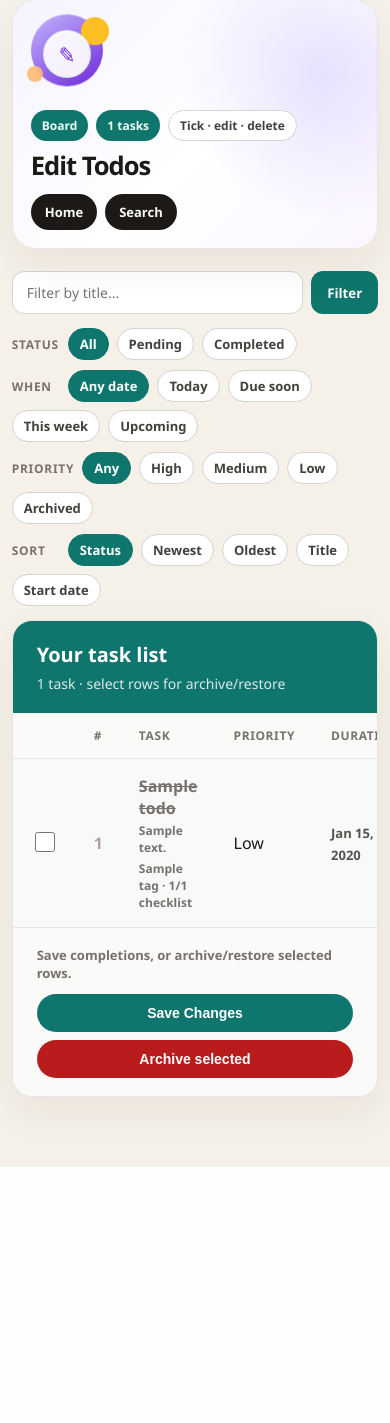
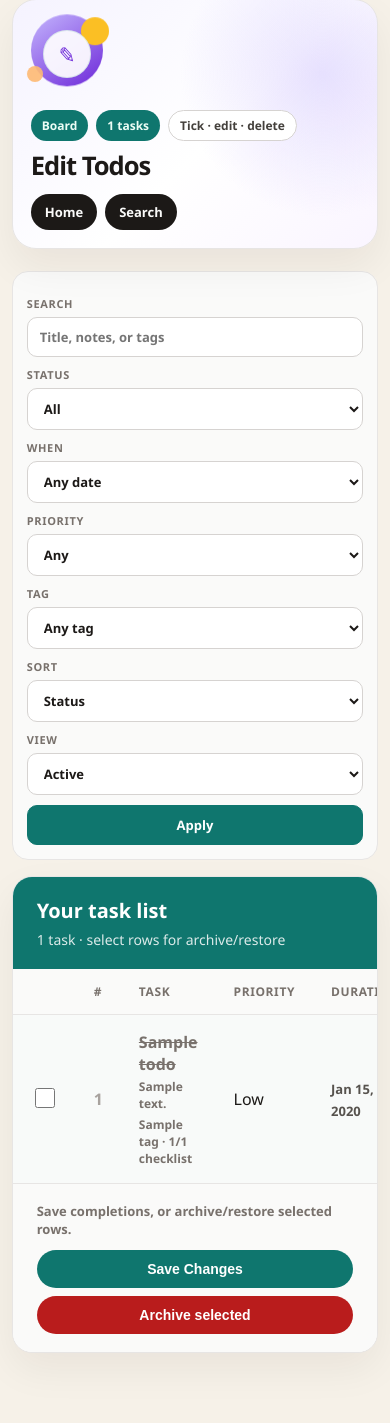
Before and after one commit to iqbalzamri07/djangotutorial, a Django app: page /edit-todos/ in a window 390 px wide. Shown: the part 228-1651 px from the top of the page. Before the commit the page ends 1395 px from the top, so only its background shows below. Run offline with Django 5.2, Linux system fonts and the light colour scheme; a user stored in the database is signed in; tables that the repository leaves empty hold one stand-in row (values such as "Sample post").

Commit message:
Refactors filter section in edit-todos template for improved usability and styling
Redesigns the filter interface by introducing a new filter bar and fields layout, enhancing the user experience when managing todos. Updates CSS styles for better responsiveness and visual consistency, including adjustments to input fields and buttons. Removes the previous search form and replaces it with a more streamlined filter system, ensuring a cleaner and more intuitive interface for users.

```diff
--- a/todos/templates/todos/edit-todos.html
+++ b/todos/templates/todos/edit-todos.html
@@ -97,6 +97,7 @@
             border-radius: 20px;
             overflow: hidden;
             box-shadow: 0 16px 40px rgba(28, 25, 23, 0.06);
+            scroll-margin-top: 80px;
         }
 
         .panel-head {
@@ -117,82 +118,129 @@
         }
 
         .list-search {
-            display: flex;
-            gap: 8px;
-            margin-bottom: 14px;
-        }
-
-        .list-search input {
-            flex: 1;
-            padding: 11px 14px;
-            border: 1px solid #d6d3d1;
-            border-radius: 12px;
-            background: #fff;
-            font-family: inherit;
-            font-size: 14px;
-        }
-
-        .list-search input:focus {
-            outline: none;
-            border-color: #0f766e;
-            box-shadow: 0 0 0 3px rgba(15, 118, 110, 0.15);
-        }
-
-        .list-search button {
-            padding: 11px 16px;
-            background: #0f766e;
-            color: #fff;
-            border: none;
-            border-radius: 12px;
-            font-family: inherit;
-            font-weight: 800;
-            cursor: pointer;
+            display: none;
         }
 
         .filters {
-            display: grid;
-            gap: 10px;
-            margin-bottom: 14px;
+            margin-bottom: 16px;
         }
 
-        .filter-row {
-            display: flex;
-            flex-wrap: wrap;
-            align-items: center;
-            gap: 8px;
+        .filter-bar {
+            display: grid;
+            grid-template-columns: minmax(0, 1.4fr) auto;
+            gap: 12px;
+            align-items: end;
+            padding: 14px;
+            border: 1px solid #e7e5e4;
+            border-radius: 16px;
+            background: #fafaf9;
         }
 
-        .filter-label {
-            min-width: 48px;
-            font-size: 12px;
+        .filter-fields {
+            display: grid;
+            grid-template-columns: minmax(140px, 1.5fr) repeat(6, minmax(92px, 0.85fr));
+            gap: 10px;
+            align-items: end;
+        }
+
+        .filter-field label {
+            display: block;
+            margin-bottom: 6px;
+            font-size: 11px;
             font-weight: 800;
             letter-spacing: 0.06em;
             text-transform: uppercase;
             color: #78716c;
         }
 
-        .chip {
+        .filter-field input,
+        .filter-field select {
+            width: 100%;
+            padding: 10px 12px;
+            border: 1px solid #d6d3d1;
+            border-radius: 10px;
+            background: #fff;
+            font-family: inherit;
+            font-size: 13px;
+            font-weight: 600;
+            color: #1c1917;
+        }
+
+        .filter-field input:focus,
+        .filter-field select:focus {
+            outline: none;
+            border-color: #0f766e;
+            box-shadow: 0 0 0 3px rgba(15, 118, 110, 0.12);
+        }
+
+        .filter-actions {
+            display: flex;
+            gap: 8px;
+            align-items: center;
+            justify-content: flex-end;
+        }
+
+        .filter-actions button,
+        .filter-actions a {
             display: inline-flex;
-            padding: 6px 11px;
-            border-radius: 999px;
-            text-decoration: none;
+            align-items: center;
+            justify-content: center;
+            min-height: 40px;
+            padding: 0 16px;
+            border-radius: 10px;
+            font-family: inherit;
             font-size: 13px;
             font-weight: 800;
-            background: #fff;
-            color: #44403c;
-            border: 1px solid #d6d3d1;
+            text-decoration: none;
+            cursor: pointer;
+            border: 1px solid transparent;
         }
 
-        .chip.active {
+        .filter-actions button {
             background: #0f766e;
             color: #fff;
             border-color: #0f766e;
         }
 
-        .chip.clear {
+        .filter-actions a {
+            background: #fff;
+            color: #78716c;
+            border-color: #d6d3d1;
+        }
+
+        .filter-actions a:hover {
+            color: #b91c1c;
+            border-color: #fecaca;
+            background: #fef2f2;
+        }
+
+        .active-filters {
+            display: flex;
+            flex-wrap: wrap;
+            gap: 8px;
+            margin-top: 12px;
+            min-height: 0;
+        }
+
+        .active-filters:empty {
+            display: none;
+        }
+
+        .active-pill {
+            display: inline-flex;
+            align-items: center;
+            gap: 6px;
+            padding: 5px 10px;
+            border-radius: 999px;
+            background: #ecfdf5;
+            color: #0f766e;
+            font-size: 12px;
+            font-weight: 800;
+        }
+
+        .active-pill.archived {
             background: #fef2f2;
             color: #b91c1c;
-            border-color: #fecaca;
         }
 
         .table-scroll { overflow-x: auto; }
@@ -376,7 +424,26 @@
         .empty-icon { font-size: 40px; margin-bottom: 8px; }
         .empty-text { font-size: 15px; font-weight: 800; }
 
-        @media (max-width: 800px) {
+        @media (max-width: 860px) {
+            .filter-bar,
+            .filter-fields {
+                display: block;
+            }
+
+            .filter-field,
+            .filter-actions {
+                margin-top: 10px;
+            }
+
+            .filter-actions {
+                justify-content: stretch;
+            }
+
+            .filter-actions button,
+            .filter-actions a {
+                width: 100%;
+            }
+
             .panel-footer { flex-direction: column; align-items: stretch; }
             .save-button { justify-content: center; width: 100%; }
             .actions { flex-direction: column; align-items: stretch; }
@@ -392,57 +459,93 @@
         {% include "partials/page_banner.html" with banner="edit" banner_mark="✎" banner_chip_1="Board" banner_chip_2=count_label|add:" tasks" banner_chip_3="Tick · edit · delete" banner_title="Edit Todos" action1_url=home_url action1_label="Home" action2_url=search_url action2_label="Search" %}
     {% endwith %}
 
-    <form class="list-search" method="get" action="{% url 'edit_todos' %}">
-        <input type="hidden" name="status" value="{{ status }}">
-        <input type="hidden" name="when" value="{{ when }}">
-        <input type="hidden" name="sort" value="{{ sort }}">
-        <input type="search" name="q" value="{{ query }}" placeholder="Filter by title...">
-        <button type="submit">Filter</button>
+    <form class="filters" method="get" action="{% url 'edit_todos' %}#edit-board">
+        <div class="filter-bar">
+            <div class="filter-fields">
+                <div class="filter-field">
+                    <label for="edit-q">Search</label>
+                    <input id="edit-q" type="search" name="q" value="{{ query }}" placeholder="Title, notes, or tags">
+                </div>
+                <div class="filter-field">
+                    <label for="edit-status">Status</label>
+                    <select id="edit-status" name="status">
+                        <option value="all" {% if status == 'all' %}selected{% endif %}>All</option>
+                        <option value="pending" {% if status == 'pending' %}selected{% endif %}>Pending</option>
+                        <option value="completed" {% if status == 'completed' %}selected{% endif %}>Done</option>
+                    </select>
+                </div>
+                <div class="filter-field">
+                    <label for="edit-when">When</label>
+                    <select id="edit-when" name="when">
+                        <option value="all" {% if when == 'all' %}selected{% endif %}>Any date</option>
+                        <option value="today" {% if when == 'today' %}selected{% endif %}>Today</option>
+                        <option value="due_soon" {% if when == 'due_soon' %}selected{% endif %}>Due soon</option>
+                        <option value="week" {% if when == 'week' %}selected{% endif %}>This week</option>
+                        <option value="month" {% if when == 'month' %}selected{% endif %}>This month</option>
+                        <option value="upcoming" {% if when == 'upcoming' %}selected{% endif %}>Upcoming</option>
+                        <option value="undated" {% if when == 'undated' %}selected{% endif %}>No dates</option>
+                    </select>
+                </div>
+                <div class="filter-field">
+                    <label for="edit-priority">Priority</label>
+                    <select id="edit-priority" name="priority">
+                        <option value="all" {% if priority == 'all' %}selected{% endif %}>Any</option>
+                        <option value="high" {% if priority == 'high' %}selected{% endif %}>High</option>
+                        <option value="medium" {% if priority == 'medium' %}selected{% endif %}>Medium</option>
+                        <option value="low" {% if priority == 'low' %}selected{% endif %}>Low</option>
+                    </select>
+                </div>
+                <div class="filter-field">
+                    <label for="edit-tag">Tag</label>
+                    <select id="edit-tag" name="tag">
+                        <option value="">Any tag</option>
+                        {% for item in all_tags %}
+                            <option value="{{ item.slug }}" {% if tag == item.slug %}selected{% endif %}>{{ item.name }}</option>
+                        {% endfor %}
+                    </select>
+                </div>
+                <div class="filter-field">
+                    <label for="edit-sort">Sort</label>
+                    <select id="edit-sort" name="sort">
+                        <option value="status" {% if sort == 'status' %}selected{% endif %}>Status</option>
+                        <option value="priority" {% if sort == 'priority' %}selected{% endif %}>Priority</option>
+                        <option value="newest" {% if sort == 'newest' %}selected{% endif %}>Newest</option>
+                        <option value="oldest" {% if sort == 'oldest' %}selected{% endif %}>Oldest</option>
+                        <option value="title" {% if sort == 'title' %}selected{% endif %}>Title</option>
+                        <option value="start" {% if sort == 'start' %}selected{% endif %}>Start date</option>
+                    </select>
+                </div>
+                <div class="filter-field">
+                    <label for="edit-view">View</label>
+                    <select id="edit-view" name="archived">
+                        <option value="">Active</option>
+                        <option value="1" {% if archived_view %}selected{% endif %}>Archived</option>
+                    </select>
+                </div>
+            </div>
+            <div class="filter-actions">
+                <button type="submit">Apply</button>
+                {% if filters_active or archived_view %}
+                    <a href="{% url 'edit_todos' %}#edit-board">Clear</a>
+                {% endif %}
+            </div>
+        </div>
+        {% if filters_active or archived_view %}
+            <div class="active-filters">
+                {% if archived_view %}<span class="active-pill archived">Archived</span>{% endif %}
+                {% if query %}<span class="active-pill">Search: {{ query }}</span>{% endif %}
+                {% if status != 'all' %}<span class="active-pill">{{ status|title }}</span>{% endif %}
+                {% if when != 'all' %}<span class="active-pill">{{ when|cut:"_"|title }}</span>{% endif %}
+                {% if priority != 'all' %}<span class="active-pill">{{ priority|title }} priority</span>{% endif %}
+                {% if tag %}<span class="active-pill">Tag: {{ tag|title }}</span>{% endif %}
+                {% if sort != 'status' %}<span class="active-pill">Sort: {{ sort|title }}</span>{% endif %}
+            </div>
+        {% endif %}
     </form>
-
-    <div class="filters">
-        <div class="filter-row">
-            <span class="filter-label">Status</span>
-            <a class="chip {% if status == 'all' %}active{% endif %}" href="?q={{ query|urlencode }}&status=all&when={{ when }}&sort={{ sort }}">All</a>
-            <a class="chip {% if status == 'pending' %}active{% endif %}" href="?q={{ query|urlencode }}&status=pending&when={{ when }}&sort={{ sort }}">Pending</a>
-            <a class="chip {% if status == 'completed' %}active{% endif %}" href="?q={{ query|urlencode }}&status=completed&when={{ when }}&sort={{ sort }}">Completed</a>
-        </div>
-        <div class="filter-row">
-            <span class="filter-label">When</span>
-            <a class="chip {% if when == 'all' %}active{% endif %}" href="?q={{ query|urlencode }}&status={{ status }}&when=all&sort={{ sort }}&priority={{ priority }}&tag={{ tag }}{% if archived_view %}&archived=1{% endif %}">Any date</a>
-            <a class="chip {% if when == 'today' %}active{% endif %}" href="?q={{ query|urlencode }}&status={{ status }}&when=today&sort={{ sort }}&priority={{ priority }}&tag={{ tag }}{% if archived_view %}&archived=1{% endif %}">Today</a>
-            <a class="chip {% if when == 'due_soon' %}active{% endif %}" href="?q={{ query|urlencode }}&status={{ status }}&when=due_soon&sort={{ sort }}&priority={{ priority }}&tag={{ tag }}">Due soon</a>
-            <a class="chip {% if when == 'week' %}active{% endif %}" href="?q={{ query|urlencode }}&status={{ status }}&when=week&sort={{ sort }}&priority={{ priority }}&tag={{ tag }}{% if archived_view %}&archived=1{% endif %}">This week</a>
-            <a class="chip {% if when == 'upcoming' %}active{% endif %}" href="?q={{ query|urlencode }}&status={{ status }}&when=upcoming&sort={{ sort }}&priority={{ priority }}&tag={{ tag }}{% if archived_view %}&archived=1{% endif %}">Upcoming</a>
-        </div>
-        <div class="filter-row">
-            <span class="filter-label">Priority</span>
-            <a class="chip {% if priority == 'all' %}active{% endif %}" href="?q={{ query|urlencode }}&status={{ status }}&when={{ when }}&sort={{ sort }}&priority=all&tag={{ tag }}{% if archived_view %}&archived=1{% endif %}">Any</a>
-            <a class="chip {% if priority == 'high' %}active{% endif %}" href="?q={{ query|urlencode }}&status={{ status }}&when={{ when }}&sort={{ sort }}&priority=high&tag={{ tag }}{% if archived_view %}&archived=1{% endif %}">High</a>
-            <a class="chip {% if priority == 'medium' %}active{% endif %}" href="?q={{ query|urlencode }}&status={{ status }}&when={{ when }}&sort={{ sort }}&priority=medium&tag={{ tag }}{% if archived_view %}&archived=1{% endif %}">Medium</a>
-            <a class="chip {% if priority == 'low' %}active{% endif %}" href="?q={{ query|urlencode }}&status={{ status }}&when={{ when }}&sort={{ sort }}&priority=low&tag={{ tag }}{% if archived_view %}&archived=1{% endif %}">Low</a>
-            {% if archived_view %}
-                <a class="chip clear" href="{% url 'edit_todos' %}">Active list</a>
-            {% else %}
-                <a class="chip" href="?archived=1">Archived</a>
-            {% endif %}
-        </div>
-        <div class="filter-row">
-            <span class="filter-label">Sort</span>
-            <a class="chip {% if sort == 'status' %}active{% endif %}" href="?q={{ query|urlencode }}&status={{ status }}&when={{ when }}&sort=status">Status</a>
-            <a class="chip {% if sort == 'newest' %}active{% endif %}" href="?q={{ query|urlencode }}&status={{ status }}&when={{ when }}&sort=newest">Newest</a>
-            <a class="chip {% if sort == 'oldest' %}active{% endif %}" href="?q={{ query|urlencode }}&status={{ status }}&when={{ when }}&sort=oldest">Oldest</a>
-            <a class="chip {% if sort == 'title' %}active{% endif %}" href="?q={{ query|urlencode }}&status={{ status }}&when={{ when }}&sort=title">Title</a>
-            <a class="chip {% if sort == 'start' %}active{% endif %}" href="?q={{ query|urlencode }}&status={{ status }}&when={{ when }}&sort=start">Start date</a>
-            {% if filters_active %}
-                <a class="chip clear" href="{% url 'edit_todos' %}">Clear filters</a>
-            {% endif %}
-        </div>
-    </div>
 
     <form method="POST">
         {% csrf_token %}
-        <div class="panel">
+        <div class="panel" id="edit-board">
             <div class="panel-head">
                 <h2>{% if archived_view %}Archived tasks{% else %}Your task list{% endif %}</h2>
                 <p>{{ result_count }} task{{ result_count|pluralize }} · select rows for archive/restore</p>
@@ -540,7 +643,7 @@
                 </table>
             </div>
 
-            {% include "partials/pagination.html" %}
+            {% include "partials/pagination.html" with page_anchor="edit-board" %}
 
             <div class="panel-footer">
                 <span class="footer-text">Save completions, or archive/restore selected rows.</span>
```
